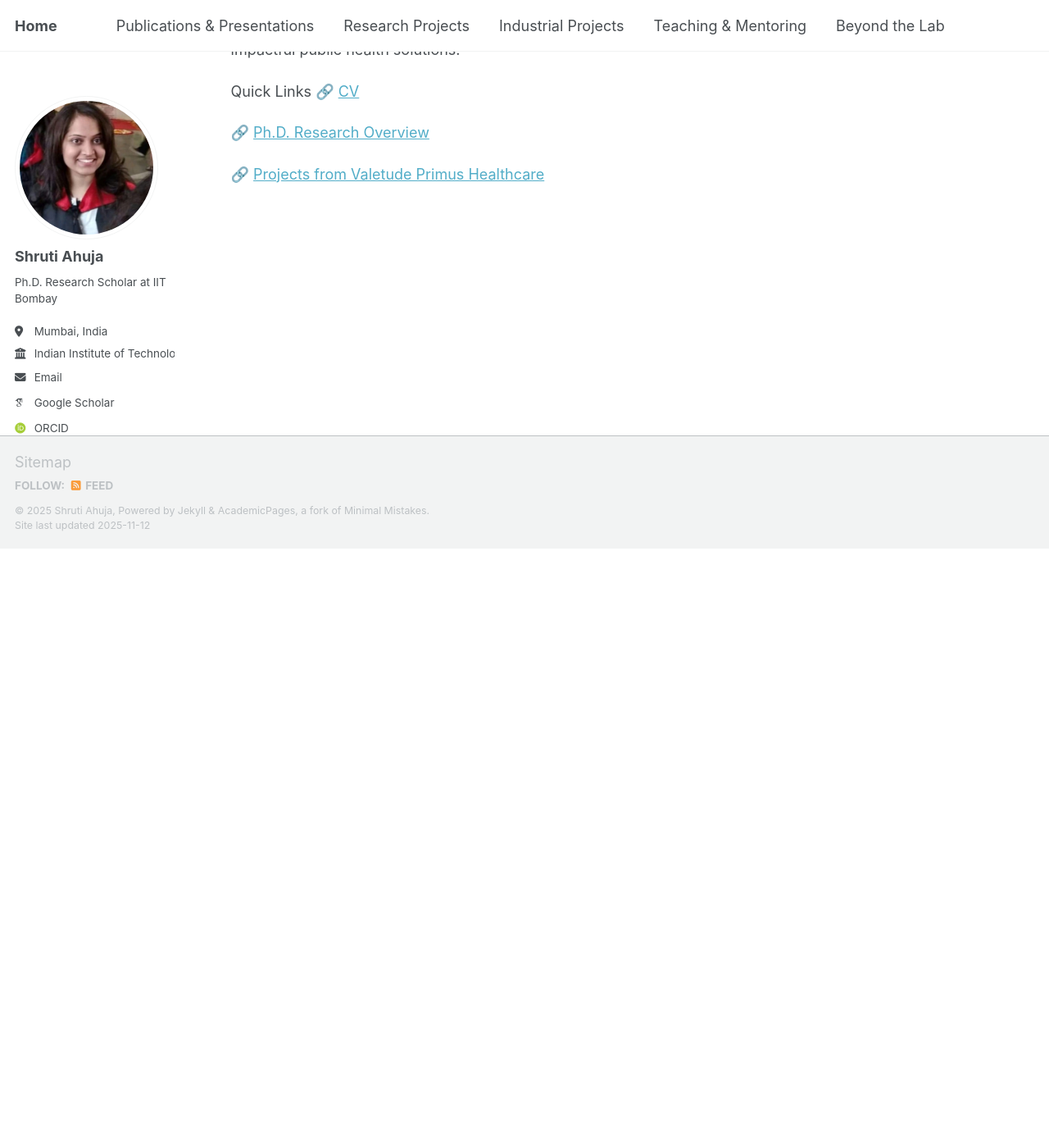
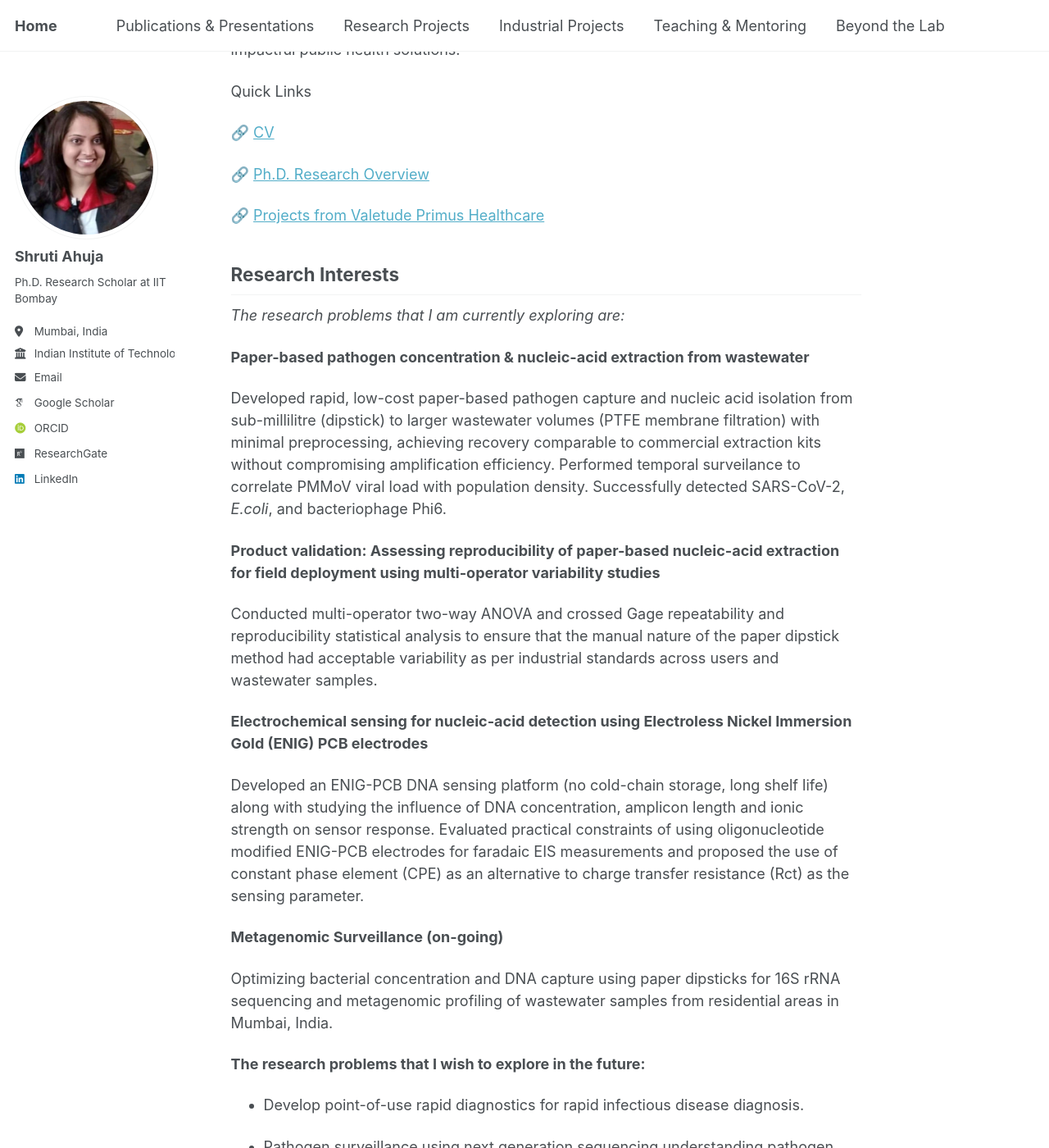
Before and after one commit to shrutiahuja/shrutiahuja.github.io, a Jekyll site: the page built from _pages/about.md, in a window 1280 px wide and 1400 px high, scrolled down 731 px. Shown: the whole window at 82% size. Built offline with Jekyll 4.4.1, drawn with Linux system fonts in a browser that asks for light colours; some web fonts are replaced; a script that is not in the unit is left out; some of the changed text lies outside the part shown.

Commit message:
Update about.md

```diff
--- a/_pages/about.md
+++ b/_pages/about.md
@@ -14,8 +14,39 @@ Prior to Ph.D., I was the R&D Lead and founding staff at [Valetude Primus Health
 I am currently seeking **postdoctoral opportunities** that leverage my interdisciplinary experience in diagnostics, pathogen surveillance, and policy decision making to drive impactful public health solutions.
 
 Quick Links
+
 🔗 [CV]()
 
 🔗 [Ph.D. Research Overview]()
 
 🔗 [Projects from Valetude Primus Healthcare]()
+
+## Research Interests
+
+*The research problems that I am currently exploring are:*
+
+**Paper-based pathogen concentration & nucleic-acid extraction from wastewater**
+
+Developed rapid, low-cost paper-based pathogen capture and nucleic acid isolation from sub-millilitre (dipstick) to larger wastewater volumes (PTFE membrane filtration) with minimal preprocessing, achieving recovery comparable to commercial extraction kits without compromising amplification efficiency. Performed temporal surveilance to correlate PMMoV viral load with population density. Successfully detected SARS-CoV-2, *E.coli*, and bacteriophage Phi6.
+
+**Product validation: Assessing reproducibility of paper-based nucleic-acid extraction for field deployment using multi-operator variability studies**
+
+Conducted multi-operator two-way ANOVA and crossed Gage repeatability and reproducibility statistical analysis to ensure that the manual nature of the paper dipstick method had acceptable variability as per industrial standards across users and wastewater samples.
+
+**Electrochemical sensing for nucleic-acid detection using Electroless Nickel Immersion Gold (ENIG) PCB electrodes**
+
+Developed an ENIG-PCB DNA sensing platform (no cold-chain storage, long shelf life) along with studying the influence of DNA concentration, amplicon length and ionic strength on sensor response. Evaluated practical constraints of using oligonucleotide modified ENIG-PCB electrodes for faradaic EIS measurements and proposed the use of constant phase element (CPE) as an alternative to charge transfer resistance (Rct) as the sensing parameter.
+
+**Metagenomic Surveillance (on-going)**
+
+Optimizing bacterial concentration and DNA capture using paper dipsticks for 16S rRNA sequencing and metagenomic profiling of wastewater samples from residential areas in Mumbai, India.
+
+**The research problems that I wish to explore in the future:**
+
+- Develop point-of-use rapid diagnostics for rapid infectious disease diagnosis.
+
+- Pathogen surveillance using next generation sequencing understanding pathogen spillover, metagenomics, variant detection, and AMR profiling across clinical or environmental samples.
+
+- Data-driven public-health decision support & policy translation researching and proposing regulatory and ethical guidelines for the implementation of environmental surveillance data in public   health policy.
+
+## News!
```
